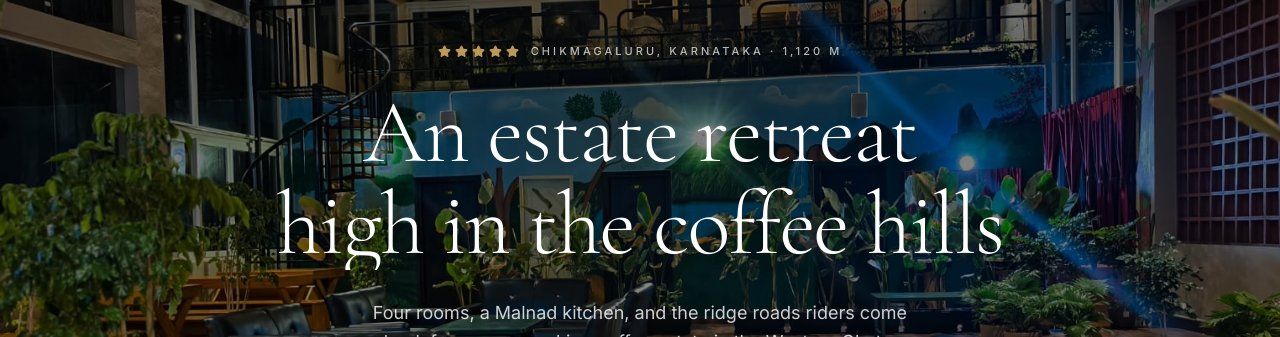
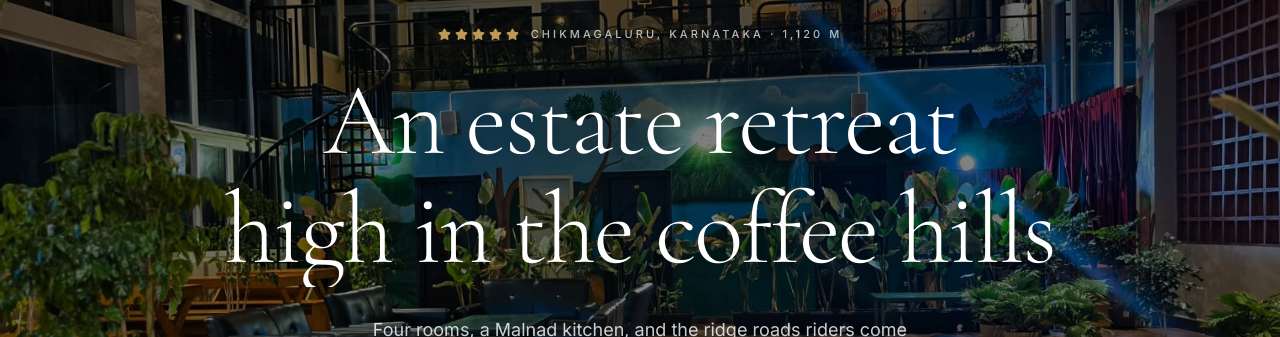
Before and after one commit to developersnncmys-bit/federickkitchen, a Next.js app: page / in a window 1280 px wide. Shown: the part 135-472 px from the top of the page. Built offline with nearby package versions, Linux system fonts and the light colour scheme; no server answers.

Commit message:
Give the hero a cinematic Druma-style zoom
- Background image zooms out on load (1.45 -> 1.05) and keeps zooming
  in on scroll (up to 1.35)
- Larger headline with a stronger masked rise + settle-scale reveal

Co-Authored-By: Claude Opus 4.8 (1M context) <noreply@anthropic.com>

```diff
--- a/src/components/home/Hero.tsx
+++ b/src/components/home/Hero.tsx
@@ -15,10 +15,10 @@ export default function Hero() {
     offset: ["start start", "end start"],
   });
 
-  // Backdrop sinks and zooms while the copy lifts away faster — layered depth.
-  const bgY = useTransform(scrollYProgress, [0, 1], ["0%", "24%"]);
-  const bgScale = useTransform(scrollYProgress, [0, 1], [1, 1.12]);
-  const copyY = useTransform(scrollYProgress, [0, 1], ["0%", "-40%"]);
+  // Backdrop sinks and keeps zooming in as you scroll away — dramatic depth.
+  const bgY = useTransform(scrollYProgress, [0, 1], ["0%", "26%"]);
+  const bgScale = useTransform(scrollYProgress, [0, 1], [1, 1.35]);
+  const copyY = useTransform(scrollYProgress, [0, 1], ["0%", "-45%"]);
   const copyOpacity = useTransform(scrollYProgress, [0, 0.7], [1, 0]);
 
   return (
@@ -26,14 +26,21 @@ export default function Hero() {
       ref={ref}
       className="relative flex min-h-[100svh] w-full flex-col items-center justify-center overflow-hidden"
     >
-      {/* Full-bleed photograph with a soft cinematic scrim for light text */}
+      {/* Full-bleed photograph: cinematic zoom-out on load, zoom-in on scroll */}
       <motion.div style={{ y: bgY, scale: bgScale }} className="absolute inset-0">
-        {/* eslint-disable-next-line @next/next/no-img-element */}
-        <img
-          src="/images/restaurant-hall.jpg"
-          alt="Frederick's Kitchen — the garden dining hall"
-          className="absolute inset-0 h-full w-full scale-105 object-cover"
-        />
+        <motion.div
+          initial={{ scale: 1.45 }}
+          animate={{ scale: 1.05 }}
+          transition={{ duration: 2, ease: [0.16, 1, 0.3, 1] }}
+          className="absolute inset-0"
+        >
+          {/* eslint-disable-next-line @next/next/no-img-element */}
+          <img
+            src="/images/restaurant-hall.jpg"
+            alt="Frederick's Kitchen — the garden dining hall"
+            className="absolute inset-0 h-full w-full object-cover"
+          />
+        </motion.div>
         <div className="absolute inset-0 bg-gradient-to-b from-black/55 via-black/35 to-black/75" />
         <div className="absolute inset-0 bg-black/15" />
       </motion.div>
@@ -59,14 +66,14 @@ export default function Hero() {
           </span>
         </motion.div>
 
-        <h1 className="mt-7 font-display text-[clamp(2.75rem,7vw,5.75rem)] font-light leading-[1.02] tracking-[-0.02em] text-white">
+        <h1 className="mt-7 font-display text-[clamp(3rem,8vw,7rem)] font-light leading-[0.98] tracking-[-0.02em] text-white">
           {["An estate retreat", "high in the coffee hills"].map((line, i) => (
-            <span key={i} className="block overflow-hidden">
+            <span key={i} className="block overflow-hidden pb-[0.08em]">
               <motion.span
-                initial={{ y: "110%" }}
-                animate={{ y: 0 }}
-                transition={{ duration: 1.1, delay: 0.45 + i * 0.12, ease: EASE }}
-                className="block"
+                initial={{ y: "118%", scale: 1.06 }}
+                animate={{ y: 0, scale: 1 }}
+                transition={{ duration: 1.2, delay: 0.5 + i * 0.14, ease: EASE }}
+                className="block origin-bottom"
               >
                 {line}
               </motion.span>
```
